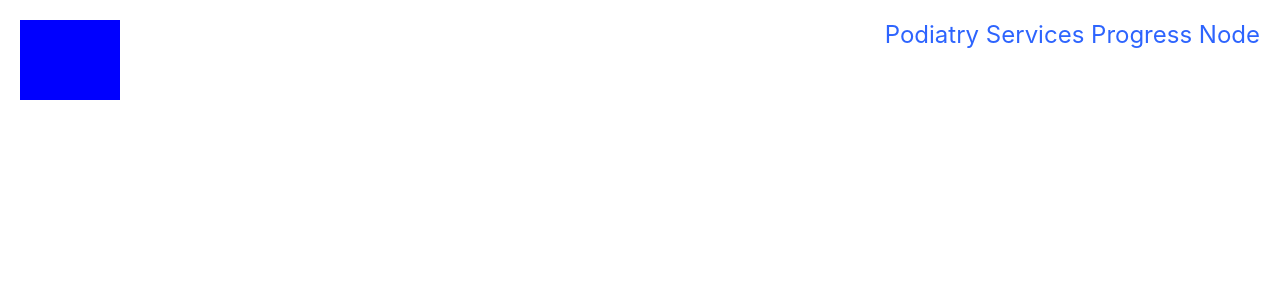
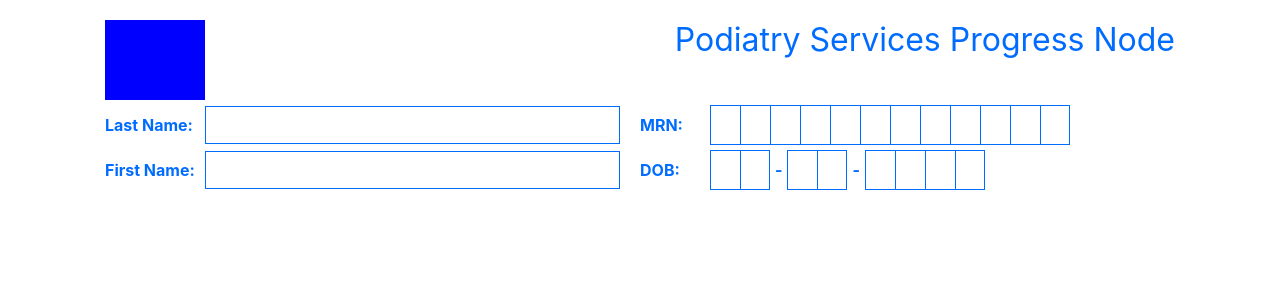
Before and after one commit to qerew/360-care, a React (Create React App) app: page / in a window 1280 px wide. Shown: the top 300 px of the page. Built offline with nearby package versions, Linux system fonts and the light colour scheme.

Commit message:
create segmented code input auto moving focus

```diff
--- a/src/App.js
+++ b/src/App.js
@@ -1,16 +1,31 @@
 import React from 'react';
 import FlexBox from './components/flexbox';
-import Logo from './components/logo';
-import Title from './components/title';
+import Input from './components/input';
+import Code from './components/code';
+import Logo from './page/logo';
+import Title from './page/title';
 import './styles/global.scss';
 
 function App() {
   return (
-    <div className="App">
-      <FlexBox>
-        <Logo />
-        <Title />
-      </FlexBox>
+    <div className="app">
+      <div>
+        <FlexBox>
+          <Logo />
+          <Title />
+        </FlexBox>
+      </div>
+
+      <div>
+        <FlexBox>
+          <Input title="Last Name: " />
+          <Code title="MRN: " type="number" fields={[12]}/>
+        </FlexBox>
+        <FlexBox>
+          <Input title="First Name: " />
+          <Code title="DOB: " type="number" fields={[2, 2, 4]}/>
+        </FlexBox>
+      </div>
     </div>
   );
 }
--- /dev/null
+++ b/src/components/code.js
@@ -0,0 +1,160 @@
+import React, { Component, Fragment } from 'react';
+import ReactCodeInput from 'react-verification-code-input';
+import '../styles/global.scss';
+
+const KEY_CODE = {
+  backspace: 8,
+  left: 37,
+  up: 38,
+  right: 39,
+  down: 40,
+};
+
+class Code extends Component {
+  constructor(props) {
+    super(props);
+    const { fields, values } = props;
+    let vals;
+    let total_length = 0; // return the total length of the code
+    let sub_length = []; // return the start index of block e.g. 12-34-5678
+    if (values && values.length) {
+      vals = [];
+      for (let i = 0; i < fields; i++) {
+        vals.push(values[i] || '');
+      }
+    } else {
+      vals = [];
+      for (let i = 0; i < fields.length; i++) {
+        sub_length[i] = total_length;
+        total_length += fields[i];
+      }
+      vals = Array(total_length).fill('');
+    }
+    console.log(vals);
+    this.state = {
+      values: vals,
+      sub_length,
+      total_length,
+    };
+    this.iRefs = [];
+    for (let i = 0; i < total_length; i++) {
+      this.iRefs.push(React.createRef());
+    }
+    this.id = +new Date();
+    console.log(sub_length);
+  }
+
+  onChange = (e) => {
+    const index = parseInt(e.target.dataset.id);
+    if (e.target.value === '' || (this.props.type === 'number' && !e.target.validity.valid)) {
+      return;
+    }
+    let { values, total_length } = this.state;
+    let next;
+    const value = e.target.value;
+    values = Object.assign([], values);
+    if (value.length > 1) {
+      let nextIndex = value.length + index - 1;
+      if (nextIndex >= total_length) {
+        nextIndex = total_length - 1;
+      }
+      next = this.iRefs[nextIndex];
+      const split = value.split('');
+      split.forEach((item, i) => {
+        const cursor = index + i;
+        if (cursor < total_length) {
+          values[cursor] = item;
+        }
+      });
+      this.setState({ values });
+    } else {
+      next = this.iRefs[index + 1];
+      values[index] = value;
+      this.setState({ values });
+    }
+
+    if (next) {
+      next.current.focus();
+      next.current.select();
+    }
+  };
+
+  onKeyDown = (e) => {
+    const index = parseInt(e.target.dataset.id);
+    const prevIndex = index - 1;
+    const nextIndex = index + 1;
+    const prev = this.iRefs[prevIndex];
+    const next = this.iRefs[nextIndex];
+    switch (e.keyCode) {
+      case KEY_CODE.backspace:
+        e.preventDefault();
+        const vals = [...this.state.values];
+        if (this.state.values[index]) {
+          vals[index] = '';
+          this.setState({ values: vals });
+        } else if (prev) {
+          vals[prevIndex] = '';
+          prev.current.focus();
+          this.setState({ values: vals });
+        }
+        break;
+      case KEY_CODE.left:
+        e.preventDefault();
+        if (prev) {
+          prev.current.focus();
+        }
+        break;
+      case KEY_CODE.right:
+        e.preventDefault();
+        if (next) {
+          next.current.focus();
+        }
+        break;
+      case KEY_CODE.up:
+      case KEY_CODE.down:
+        e.preventDefault();
+        break;
+      default:
+        break;
+    }
+  };
+
+  renderCodeBlock = (index, field) => {
+    const inputs = [];
+    const { values, sub_length } = this.state;
+    const { type } = this.props;
+    for (let i = 0; i < field; i++) {
+      const key = sub_length[index] + i;
+      inputs.push(
+        <input
+          key={key}
+          type={type === 'number' ? 'tel' : type}
+          pattern={type === 'number' ? '[0-9]' : null}
+          data-id={key}
+          ref={this.iRefs[key]}
+          value={values[key]}
+          onChange={this.onChange}
+          onKeyDown={this.onKeyDown}
+        />,
+      );
+    }
+    return inputs;
+  };
+
+  render() {
+    const { title, fields } = this.props;
+    return (
+      <div className="code">
+        <span>{title}</span>
+        {fields.map((field, index) => (
+          <Fragment key={index}>
+            <div className="react-code-input">{this.renderCodeBlock(index, field)}</div>
+            {index < fields.length - 1 && <span className="hypen">-</span>}
+          </Fragment>
+        ))}
+      </div>
+    );
+  }
+}
+
+export default Code;
--- /dev/null
+++ b/src/components/input.js
@@ -0,0 +1,17 @@
+import React, { Component } from 'react';
+import FlexBox from './flexbox';
+import '../styles/global.scss';
+
+class Input extends Component {
+  render() {
+    const { title } = this.props;
+    return (
+      <div className="text-box">
+        <span>{title}</span>
+        <input type="text" className="textbox" />
+      </div>
+    );
+  }
+}
+
+export default Input;
--- a/src/styles/global.scss
+++ b/src/styles/global.scss
@@ -1,4 +1,4 @@
-$baseColor: #2D64FE;
+@import './variables.scss';
 
 body {
   margin: 20px;
@@ -8,8 +8,74 @@ div {
   color: $baseColor;
 }
 
+input {
+  border-color: $baseColor !important;
+  outline: none;
+  font-size: 16px;
+  padding: 3px;
+  height: 30px;
+}
+
 .flex-row {
+  margin: 5px;
   display: flex;
   flex-direction: row;
   justify-content: space-between;
 }
+
+.text-box, .code {
+  flex: 1;
+  margin-right: 20px;
+  display: flex;
+  align-items: center;
+  span {
+    display: inline-block;
+    font-weight: bold;
+    font-size: 16px;
+  }
+}
+.text-box {
+  span {
+    width: 100px;
+  }
+  input {
+    flex: 1;
+  }
+}
+.code {
+  span {
+    &:not(.hypen) {
+      width: 70px;
+    }
+    &.hypen {
+      margin: 0 5px;
+    }
+  }
+  .react-code-input {
+    input {
+      width: 30px;
+      height: 40px;
+      background-color: transparent;
+      border: 1px solid $baseColor;
+      border-right: none;
+      text-align: center;
+      box-sizing: border-box;
+      &:focus {
+        box-shadow: 0 0 0 3px rgba(58, 151, 212, 0.28);
+      }
+      &:last-child {
+        border-right: 1px solid $baseColor;
+      }
+    }
+  }
+}
+
+.textbox {
+  flex: 1 100%;
+  border: 1px solid;
+}
+
+.code-box {
+  display: contents;
+
+}
--- a/src/styles/styles.scss
+++ b/src/styles/styles.scss
@@ -1,3 +1,8 @@
+.app {
+  max-width: 1080px;
+  margin: 0 auto;
+}
+
 .logo {
   width: 100px;
   height: 80px;
@@ -5,5 +10,5 @@
 }
 
 .title {
-  font-size: 24px;
+  font-size: 32px;
 }
--- /dev/null
+++ b/src/styles/variables.scss
@@ -0,0 +1 @@
+$baseColor: #006cff;
```
Also changed, not shown: src/assets/image/360care_0425x0225.jpg (added), src/page/logo.js (renamed from src/components/logo.js), src/page/title.js (renamed from src/components/title.js).
